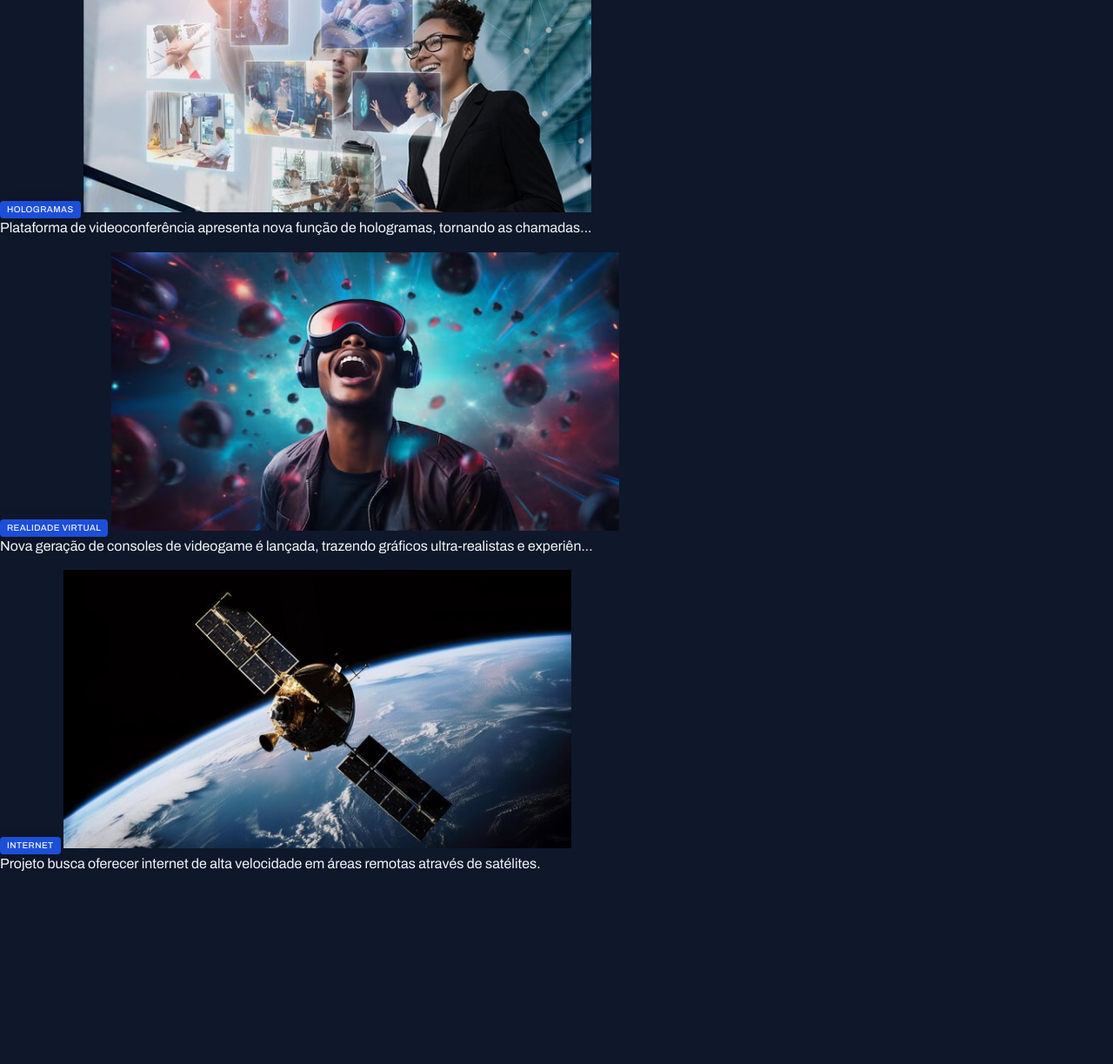
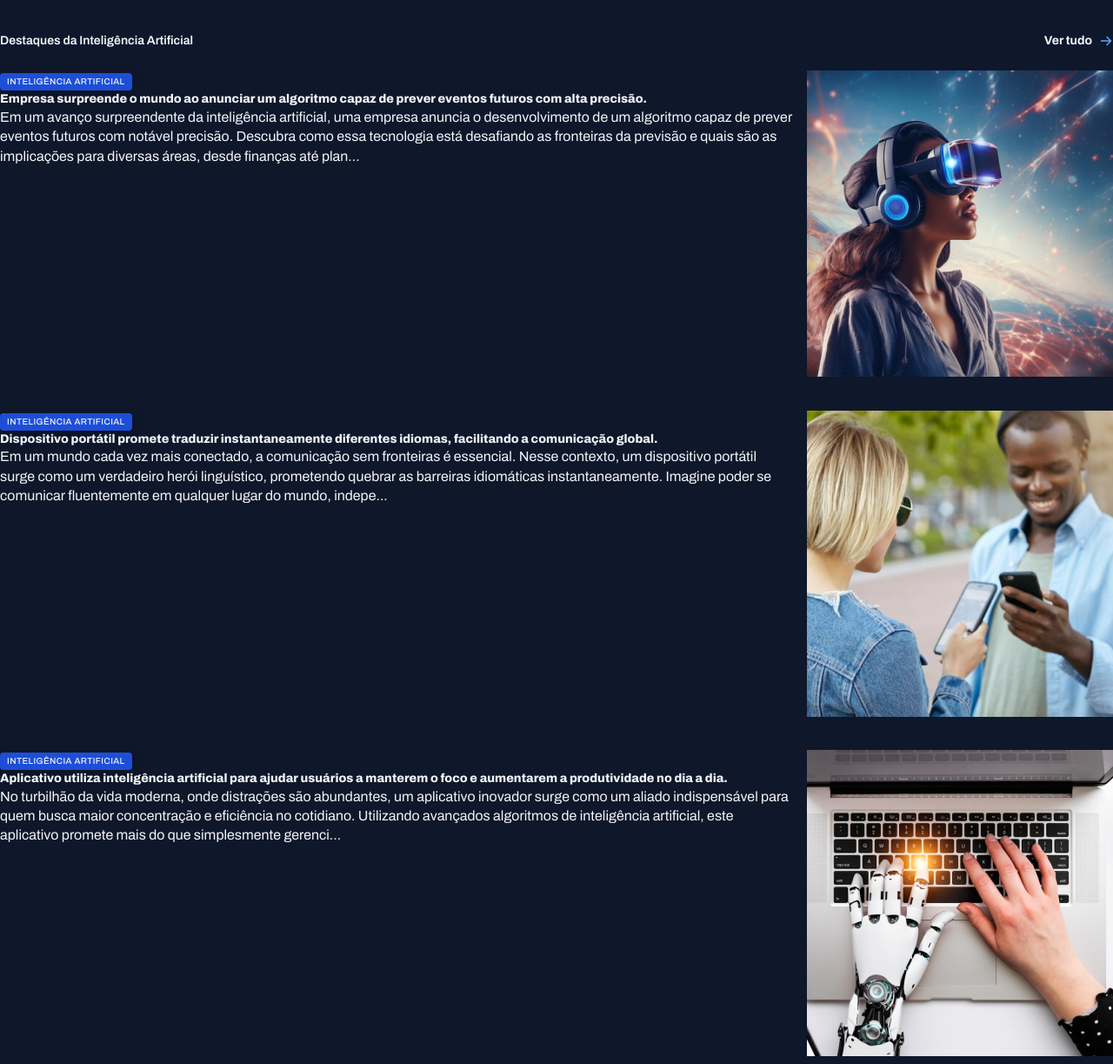
Before and after one commit to joaomerlo96/Portal-de-noticias, a plain HTML site: page index.html in a window 1280 px wide. Shown: the part 1060-2283 px from the top of the page at 87% size. Before the commit the page ends 2065 px from the top, so only its background shows below. Drawn offline with Linux system fonts and the light colour scheme.

Commit message:
Estruturando às ultimas seções

```diff
--- a/index.html
+++ b/index.html
@@ -131,6 +131,128 @@
           </figure>
         </div>
       </section>
+
+      <section id="ai">
+        <header class="grid grid-flow-col">
+          <h3>Destaques da Inteligência Artificial</h3>
+          <a href="#" class="grid grid-flow-col">
+            <strong>Ver tudo</strong>
+            <span></span>
+          </a>
+        </header>
+
+        <div class="grid gap-32">
+          <article class="grid grid-flow-col gap-16">
+              <div>
+                <span class="content-tag"> Inteligência Artificial  </span>
+                <h3 class="text-lg">Empresa surpreende o mundo ao anunciar um algoritmo capaz de prever eventos futuros com alta precisão.</h3>
+                <p class="text-sm">
+                  Em um avanço surpreendente da inteligência artificial, uma empresa anuncia o desenvolvimento de um algoritmo capaz de prever eventos futuros com notável precisão. Descubra como essa tecnologia está desafiando as fronteiras da previsão e quais são as implicações para diversas áreas, desde finanças até plan...
+                </p>
+              </div>
+              <div>
+                <img src="assets/images/Image 10.png" alt="">
+              </div>
+          </article>
+
+          <article class="grid grid-flow-col gap-16">
+            <div>
+              <span class="content-tag"> Inteligência Artificial  </span>
+              <h3 class="text-lg">Dispositivo portátil promete traduzir instantaneamente diferentes idiomas, facilitando a comunicação global.</h3>
+              <p class="text-sm">
+                Em um mundo cada vez mais conectado, a comunicação sem fronteiras é essencial. Nesse contexto, um dispositivo portátil surge como um verdadeiro herói linguístico, prometendo quebrar as barreiras idiomáticas instantaneamente. Imagine poder se comunicar fluentemente em qualquer lugar do mundo, indepe...
+              </p>
+            </div>
+            <div>
+              <img src="assets/images/Image 11.png" alt="">
+            </div>
+        </article>
+
+        <article class="grid grid-flow-col gap-16">
+          <div>
+            <span class="content-tag"> Inteligência Artificial  </span>
+            <h3 class="text-lg">Aplicativo utiliza inteligência artificial para ajudar usuários a manterem o foco e aumentarem a produtividade no dia a dia.</h3>
+            <p class="text-sm">
+              No turbilhão da vida moderna, onde distrações são abundantes, um aplicativo inovador surge como um aliado indispensável para quem busca maior concentração e eficiência no cotidiano. Utilizando avançados algoritmos de inteligência artificial, este aplicativo promete mais do que simplesmente gerenci...
+            </p>
+          </div>
+          <div>
+            <img src="assets/images/Image 12.png" alt="">
+          </div>
+      </article>
+
+        </div>
+
+      </section>
+
+      <div>
+        <div id="ads">
+          <img src="assets/images/Ads.png" alt="">
+        </div>
+
+        <section id="more">
+          <header class="grid grid-flow-col">
+            <h3>Viu isso daqui?</h3>
+            <a href="#" class="grid grid-flow-col">
+              <strong>Ver tudo</strong>
+              <span></span>
+            </a>
+          </header>
+          <div class="grid gap-32">
+            <article class="grid grid-flow-col gap-16">
+              <div>
+                <img src="assets/images/Image 14.png" alt="">
+              </div>
+              <div>
+                <span class="content-tag"> Inteligência Artificial  </span>
+                <h3 class="text-lg">Aplicativo de monitoramento ambiental ganha destaque, incentivando práticas ecológicas e pro...</h3>
+
+              </div>
+
+          </article>
+
+          <article class="grid grid-flow-col gap-16">
+            <div>
+              <img src="assets/images/Image 15.png" alt="">
+            </div>
+            <div>
+              <span class="content-tag"> Realidade virtual</span>
+              <h3 class="text-lg">Óculos de realidade virtual com feedback tátil proporcionam uma experiência sensorial complet...</h3>
+
+            </div>
+
+        </article>
+
+
+        <article class="grid grid-flow-col gap-16">
+          <div>
+            <img src="assets/images/Image 16.png" alt="">
+          </div>
+          <div>
+            <span class="content-tag">Drones</span>
+            <h3 class="text-lg">Empresas de e-commerce implementam frota de drones para entregas rápidas, transformando o ce...</h3>
+
+          </div>
+
+      </article>
+
+
+      <article class="grid grid-flow-col gap-16">
+        <div>
+          <img src="assets/images/Image 17.png" alt="">
+        </div>
+        <div>
+          <span class="content-tag">Impressão 3D</span>
+          <h3 class="text-lg">Tecnologia inovadora permite a impressão 3D de órgãos humanos, revolucionando a medicina e a li...</h3>
+
+        </div>
+
+    </article>
+          </div>
+        </section>
+      </div>
+
+
     </main>
 
 
--- a/styles/global.css
+++ b/styles/global.css
@@ -66,3 +66,8 @@ main{
   color: var(--text-color-primary);
   box-shadow: 0px 4px 16px rgba(2,6,23,0.25);
 }
+
+main{
+  margin-top: 48px;
+  gap: 80px;
+}
--- a/styles/sections.css
+++ b/styles/sections.css
@@ -1,3 +1,25 @@
+section header{
+  border-top: 1px var(--stroke-color);
+  padding-block: 12px 24px;
+  font: var(--text-span);
+
+   a{
+    justify-self: end;
+    align-items: center;
+    gap: 8px;
+
+    span{
+      background-image: url(../assets/icons/ArrowRight-hover.svg);
+      width: 16px;
+      height: 16px;
+    }
+
+    &:houver span{
+      background-image: url(../assets/icons/ArrowRight-hover.svg);
+    }
+  }
+}
+
 #featured{
   img{
     height: 100%;
@@ -35,3 +57,28 @@
     }
   }
 }
+
+#weekly{
+
+  img{
+    height: 160px;
+
+  }
+  &>div{
+    grid-template-columns: repeat(4 , 292px);
+  }
+
+  figure{
+    position: relative;
+    .content-tag{
+      position: absolute;
+      top: 8px;
+      left: 8px;
+    }
+    p{
+      margin-top: 8px;
+      font-weight: 800;
+    }
+  }
+
+}
--- a/styles/utility.css
+++ b/styles/utility.css
@@ -15,6 +15,11 @@
   gap: 16px;
 }
 
+.gap-32{
+  gap: 32px;
+}
+
+
 .text-2xl{
   font: var(--h1);
 }
```
